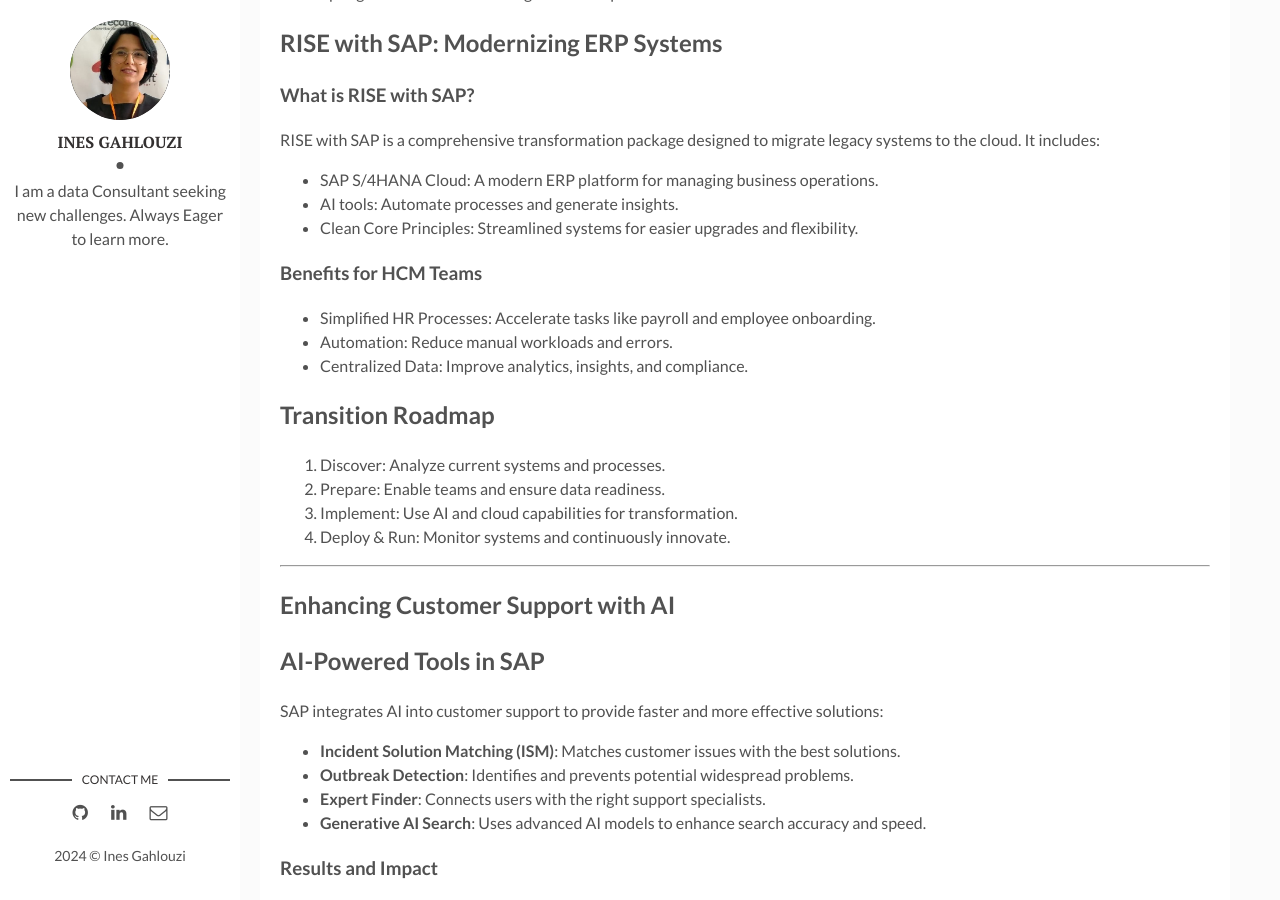
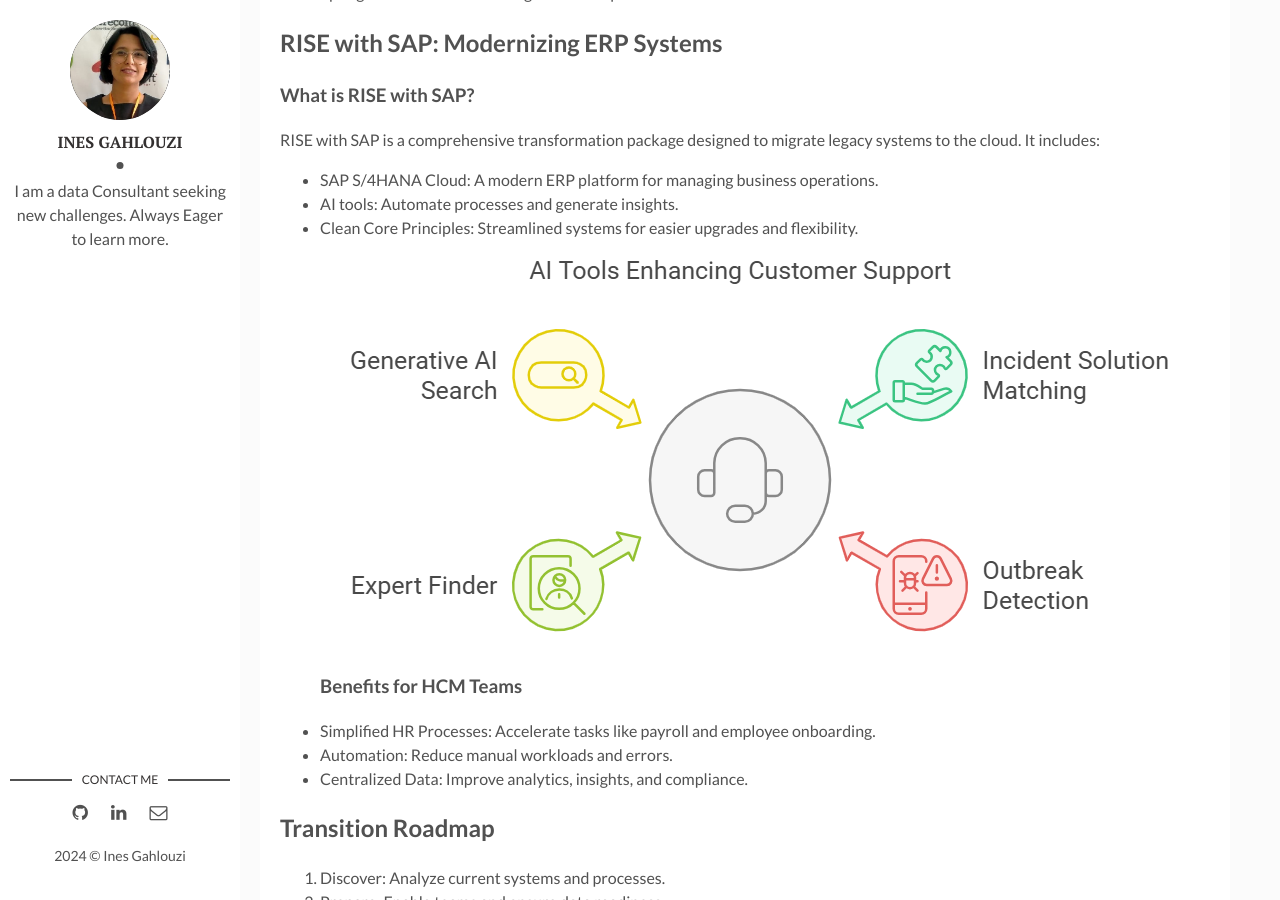
Before and after one commit to inesgh1/Ines-s-Blog, a Jekyll site: the page built from _posts/2024-11-14-sapandAI.markdown, in a window 1280 px wide and 900 px high, scrolled down 857 px. Built offline with Jekyll 4.4.1, drawn with Linux system fonts in a browser that asks for light colours; comment, search, counter and statistics services are not loaded.

Commit message:
Update 2024-11-14-sapandAI.markdown

```diff
--- a/_posts/2024-11-14-sapandAI.markdown
+++ b/_posts/2024-11-14-sapandAI.markdown
@@ -24,7 +24,7 @@
 - SAP S/4HANA Cloud: A modern ERP platform for managing business operations.
 - AI tools: Automate processes and generate insights.
 - Clean Core Principles: Streamlined systems for easier upgrades and flexibility.
-
+![success]({{site.baseurl}}/assets/img/AITools2.png)
 ### Benefits for HCM Teams
 
 - Simplified HR Processes: Accelerate tasks like payroll and employee onboarding.
```
